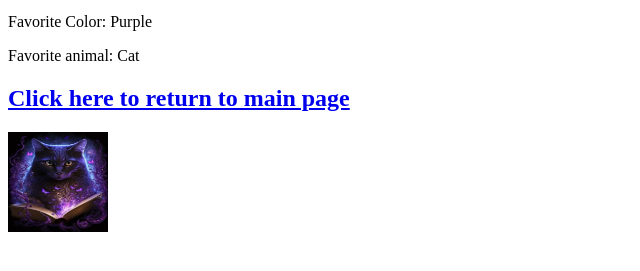
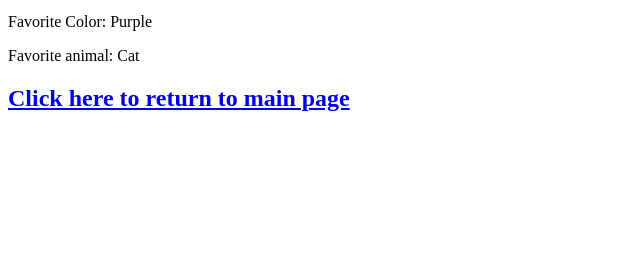
Before and after one commit to Aidan2002lee/my-webpage, a plain HTML site: page myViz.html in a window 1280 px wide. Shown: the part 101-372 px from the top of the page, without its empty margins (0-640 px from the left). Drawn offline with Linux system fonts and the light colour scheme; files whose address does not match are found by name.

Commit message:
Update myViz.html

```diff
--- a/myViz.html
+++ b/myViz.html
@@ -14,6 +14,5 @@
         <p>Favorite animal: Cat</p>
         <a href = "index.html"><h2>Click here to return to main page</h2></a>
       </div>
-  <img src="C:\Users\Aidan Gardner\OneDrive\Pictures\Saved Pictures/Violet Cat.jpg" height = 100 width = 100>
 </body>
 </html>
```
